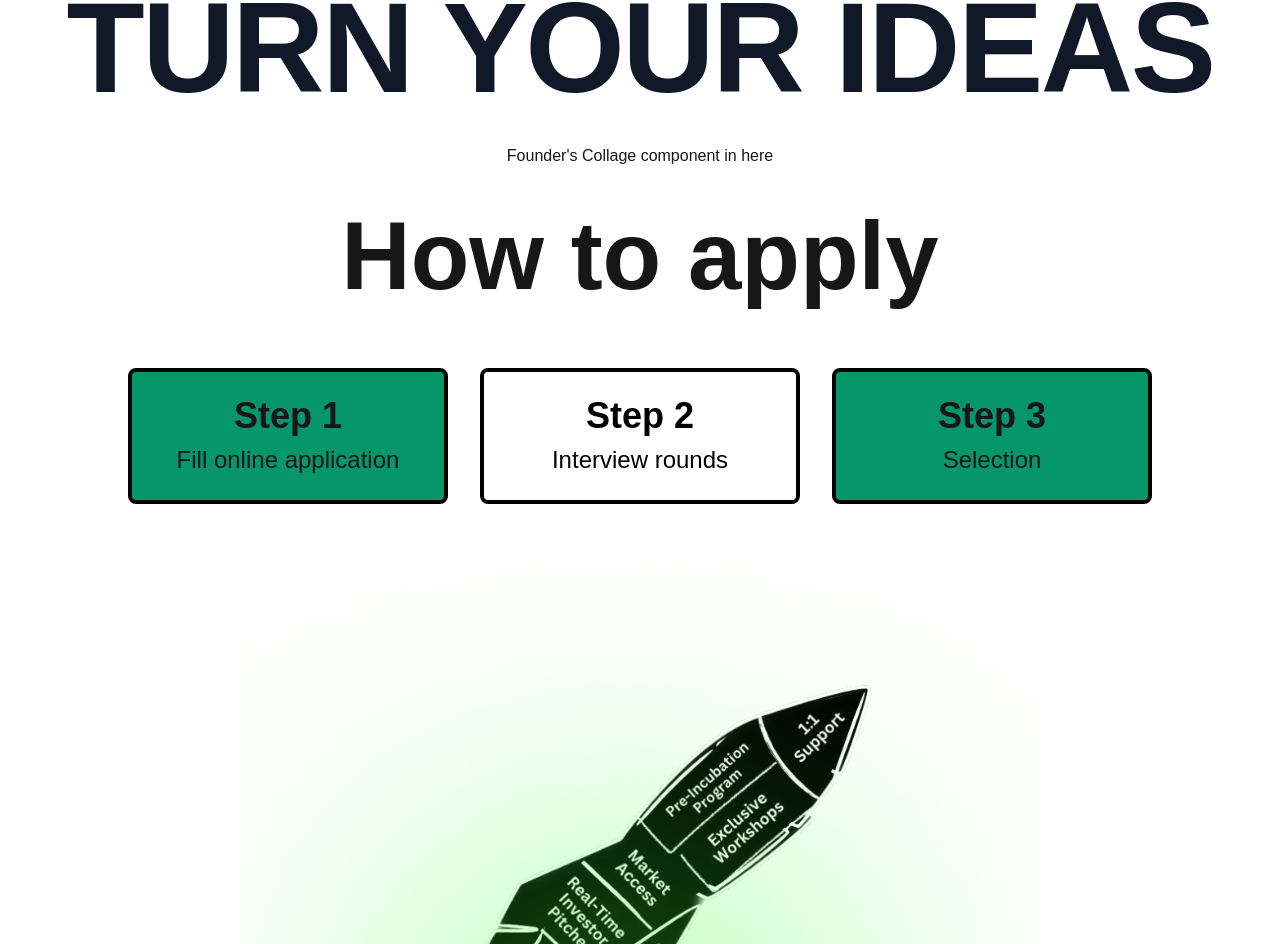
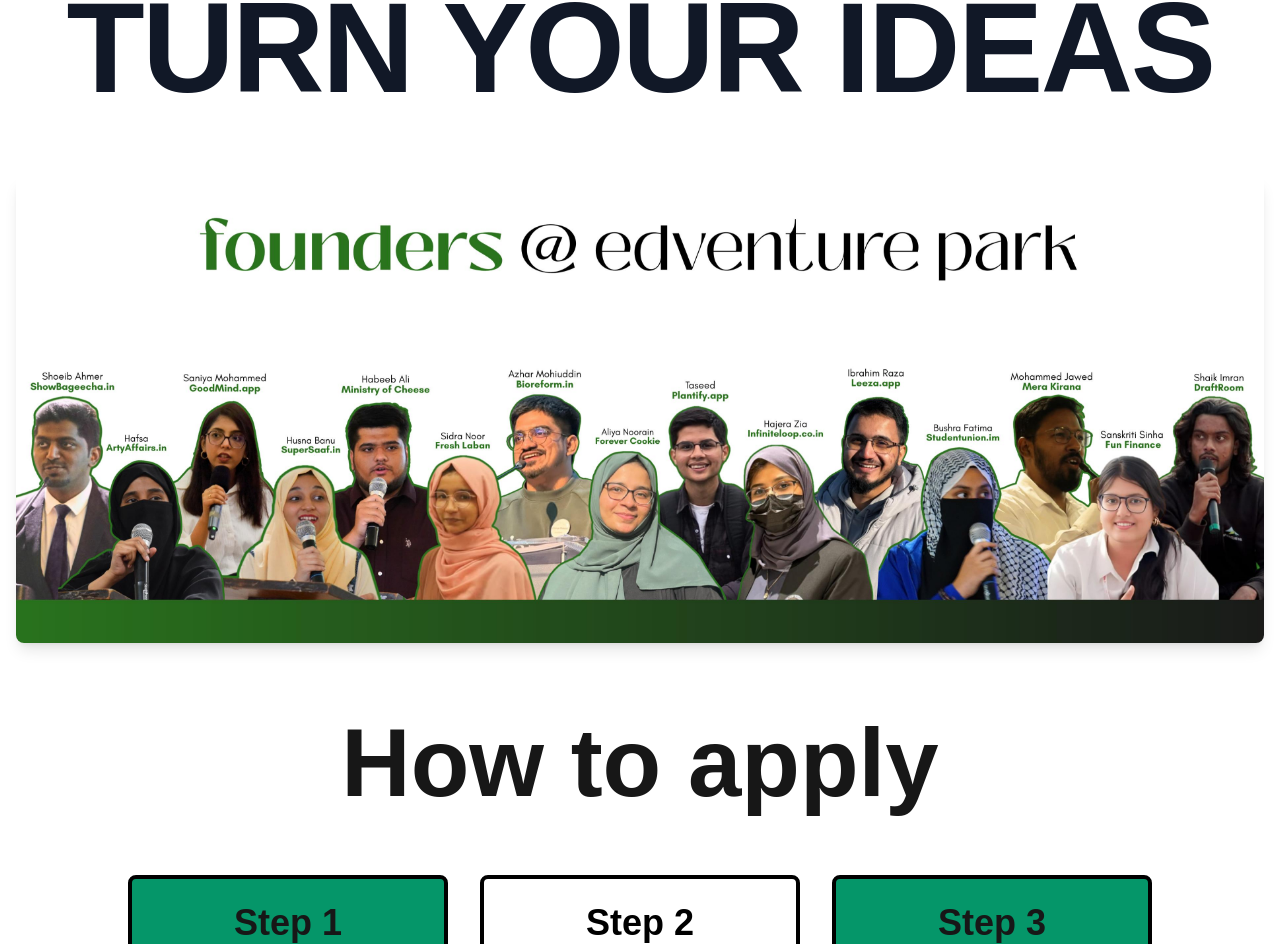
Before and after one commit to Edventure-park/Main-Website, a Next.js app: page / in a window 1280 px wide. Shown: the part 3321-4265 px from the top of the page. Built offline with nearby package versions, Linux system fonts and the light colour scheme.

Commit message:
feat: Add Founder's Image Component

```diff
--- a/components/home/Founders-Collage.tsx
+++ b/components/home/Founders-Collage.tsx
@@ -1,11 +1,22 @@
-import React from 'react'
+import Image from 'next/image';
+import React from 'react';
 
-function Founders_Collage() {
+export default function Founders_Collage() {
   return (
-    <div className='text-center'>
-      Founder's Collage component in here
-    </div>
-  )
+    <section className="w-full bg-white px-4 py-8">
+      <div className="mx-auto max-w-7xl">
+        <div className="relative w-full overflow-hidden rounded-lg shadow-lg">
+          <Image
+            src="/assets/founder_collage.jpg" // Ensure this path matches your public folder structure
+            alt="Founders at Edventure Park"
+            width={2048}
+            height={767}
+            layout="responsive"
+            objectFit="contain"
+            priority
+          />
+        </div>
+      </div>
+    </section>
+  );
 }
-
-export default Founders_Collage
```
Also changed, not shown: public/assets/founder_collage.jpg (added).
